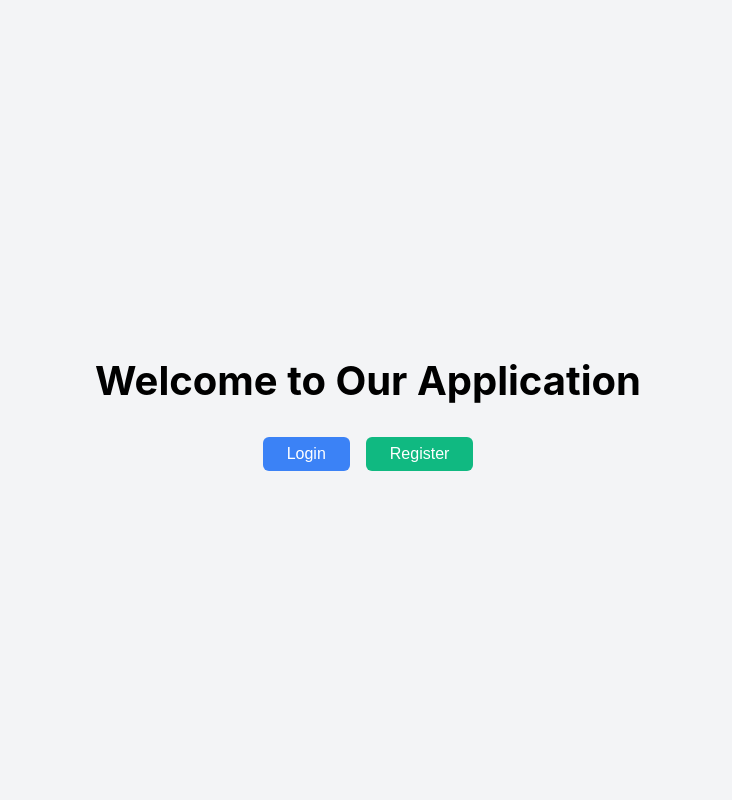
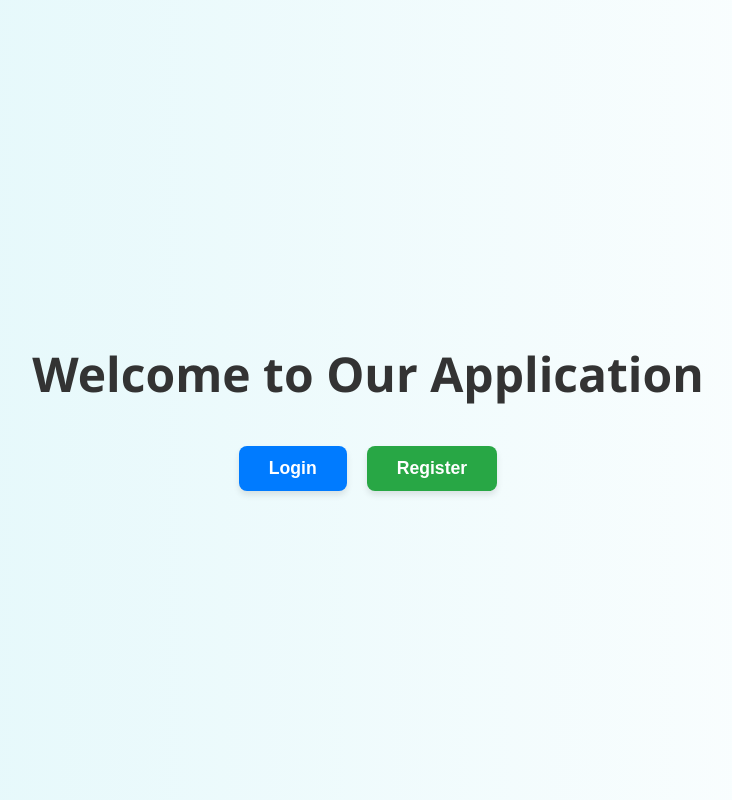
Before and after one commit to bhargav-vyas/referr-easy-front, a React (Create React App) app: page / in a window 1280 px wide. Shown: the whole page, without its empty margins (272-1004 px from the left). Built offline with nearby package versions, Linux system fonts and the light colour scheme.

Commit message:
adding the css for the home page

```diff
--- a/src/components/home.css
+++ b/src/components/home.css
@@ -1,46 +1,58 @@
+/* Main container */
 .homepage-container {
   display: flex;
   flex-direction: column;
   align-items: center;
   justify-content: center;
   height: 100vh;
-  background-color: #f3f4f6; /* Equivalent to bg-gray-100 */
+  background: linear-gradient(to right, #e0f7fa, #fff); /* Subtle gradient */
+  font-family: 'Segoe UI', Tahoma, Geneva, Verdana, sans-serif;
 }
 
+/* Title styling */
 .homepage-title {
-  font-size: 2.5rem;
-  font-weight: bold;
-  margin-bottom: 2rem;
+  font-size: 3rem;
+  font-weight: 700;
+  color: #333;
+  margin-bottom: 40px;
 }
 
+/* Button group layout */
 .button-group {
   display: flex;
-  gap: 1rem;
+  gap: 20px;
 }
 
-.login-button,
-.register-button {
-  padding: 0.5rem 1.5rem;
+/* Shared button styling */
+.custom-button {
+  padding: 12px 30px;
+  font-size: 1.1rem;
   border: none;
-  color: white;
-  border-radius: 0.375rem;
+  border-radius: 8px;
   cursor: pointer;
-  font-size: 1rem;
-  transition: background-color 0.3s;
+  font-weight: 600;
+  transition: background-color 0.3s, transform 0.2s;
+  box-shadow: 0 4px 6px rgba(0, 0, 0, 0.1);
 }
 
+/* Login button */
 .login-button {
-  background-color: #3b82f6; /* blue-500 */
+  background-color: #007bff;
+  color: white;
 }
 
 .login-button:hover {
-  background-color: #1d4ed8; /* blue-700 */
+  background-color: #0056b3;
+  transform: scale(1.05);
 }
 
+/* Register button */
 .register-button {
-  background-color: #10b981; /* green-500 */
+  background-color: #28a745;
+  color: white;
 }
 
 .register-button:hover {
-  background-color: #047857; /* green-700 */
+  background-color: #1c7c34;
+  transform: scale(1.05);
 }
--- a/src/components/home.js
+++ b/src/components/home.js
@@ -1,17 +1,22 @@
 import React from 'react';
 import { useNavigate } from 'react-router-dom';
-import './home.css'; // Optional: style as needed
+import './home.css'; // Link to external CSS
+
 const HomePage = () => {
   const navigate = useNavigate();
 
   return (
-  <div className="homepage-container">
-  <h1 className="homepage-title">Welcome to Our Application</h1>
-  <div className="button-group">
-    <button onClick={() => navigate('/login')} className="login-button">Login</button>
-    <button onClick={() => navigate('/register')} className="register-button">Register</button>
-  </div>
-</div>
+    <div className="homepage-container">
+      <h1 className="homepage-title">Welcome to Our Application</h1>
+      <div className="button-group">
+        <button onClick={() => navigate('/login')} className="custom-button login-button">
+          Login
+        </button>
+        <button onClick={() => navigate('/register')} className="custom-button register-button">
+          Register
+        </button>
+      </div>
+    </div>
   );
 };
 
```
